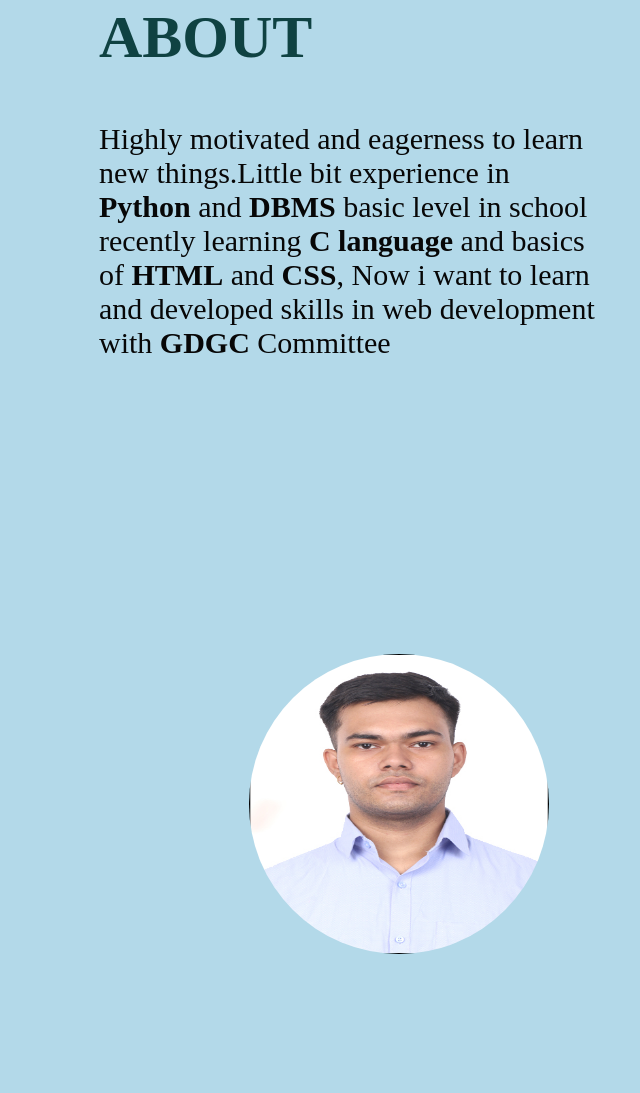
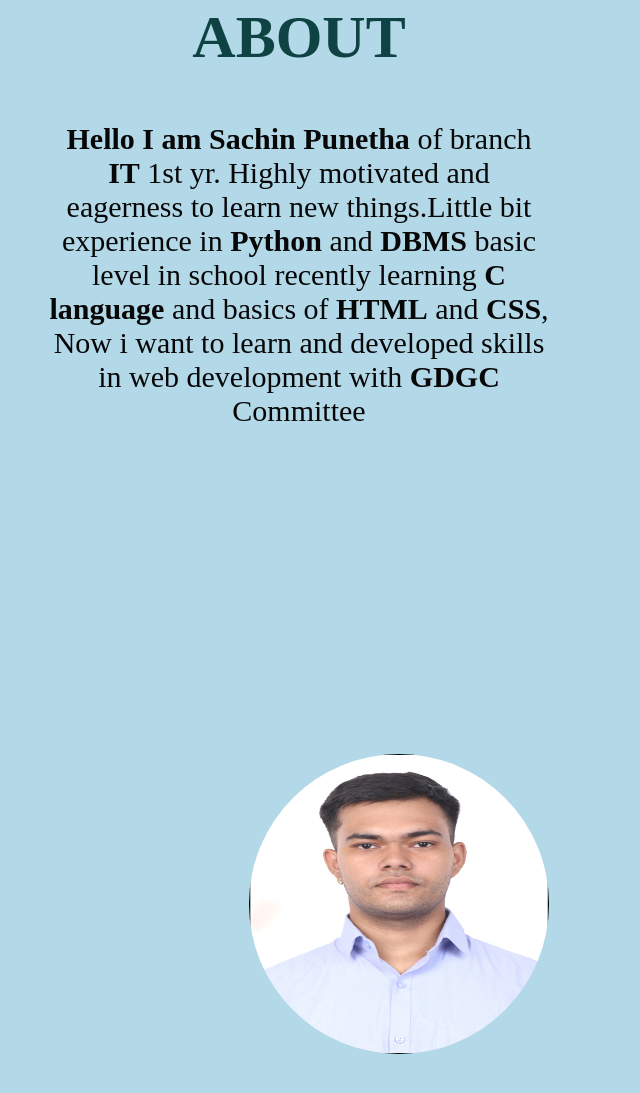
Before and after one commit to sachinpunetha/PORTFOLIO, a plain HTML site: page index.html in a window 1280 px wide. Shown: the part 413-1506 px from the top of the page, without its empty margins (59-699 px from the left). Drawn offline with Linux system fonts and the light colour scheme.

Commit message:
Add files via upload

```diff
--- a/index.html
+++ b/index.html
@@ -36,10 +36,10 @@
          </nav>
     </header>
     <div class="dive" id="about"><h2 style="font-size: 60px;"><strong>ABOUT</strong></h2>
-        <p style="font-size: 30px;color: rgb(7, 7, 7);"> Highly motivated and eagerness to learn new things.Little bit experience in <strong> Python</strong> and <strong>DBMS</strong> basic level in school recently learning <strong>C language</strong> and basics of <strong>HTML</strong> and <strong>CSS</strong>, Now i want to learn and developed skills in web development with <strong>GDGC</strong> Committee</p>
+        <p style="font-size: 30px;color: rgb(7, 7, 7);"><strong>Hello I am Sachin Punetha</strong> of branch <strong>IT</strong> 1st yr. Highly motivated and eagerness to learn new things.Little bit experience in <strong> Python</strong> and <strong>DBMS</strong> basic level in school recently learning <strong>C language</strong> and basics of <strong>HTML</strong> and <strong>CSS</strong>, Now i want to learn and developed skills in web development with <strong>GDGC</strong> Committee</p>
         </p>
      </div>
-    <div class="dive" > <img src="phooto.jpg" alt="Profile picture"> </div>
+    <div class="dive" id="photo" > <img src="phooto.jpg" alt="Profile picture";> </div>
 
 
 
--- a/tut1.css
+++ b/tut1.css
@@ -4,10 +4,12 @@
 
     font-size: 30px;
     margin-top: 100px;
+    text-align: center;
+
 
 }
 .navbar li{
-    display: inline-block;
+     display: inline-block;
    list-style: none;
 }
 .navbar li a{
@@ -15,7 +17,7 @@
     text-decoration: none;
     padding: 50px;
     color: rgb(13, 50, 57);
-    margin-left: 40px;
+    /* margin-left: 40px; */
    font-family: Impact, Haettenschweiler, 'Arial Narrow Bold', sans-serif;
 
 }
@@ -28,23 +30,31 @@ img{
     border-radius: 50%;
     margin-left: 200px;
 }
+#about{
+
+
+   text-align: center;
+
+
+}
+#photo{
+
+    margin-top: 100px;
+}
 .dive{
     color: rgb(15, 66, 66);
-
     padding: 100px;
     height: 500px;
     width: 500px;
+    float: left;
 
-  float: left;
 }
 .clmn{
     color: rgb(8, 75, 75);margin-left: 600px;font-size: 70px;
     margin-top: 10px;
     padding-top: 50px;
 }
-#about{
-    margin-left: 50px;
-}
+
 .side{float: left;
     color: rgb(15, 90, 90);
     font-size: 33px;
```
